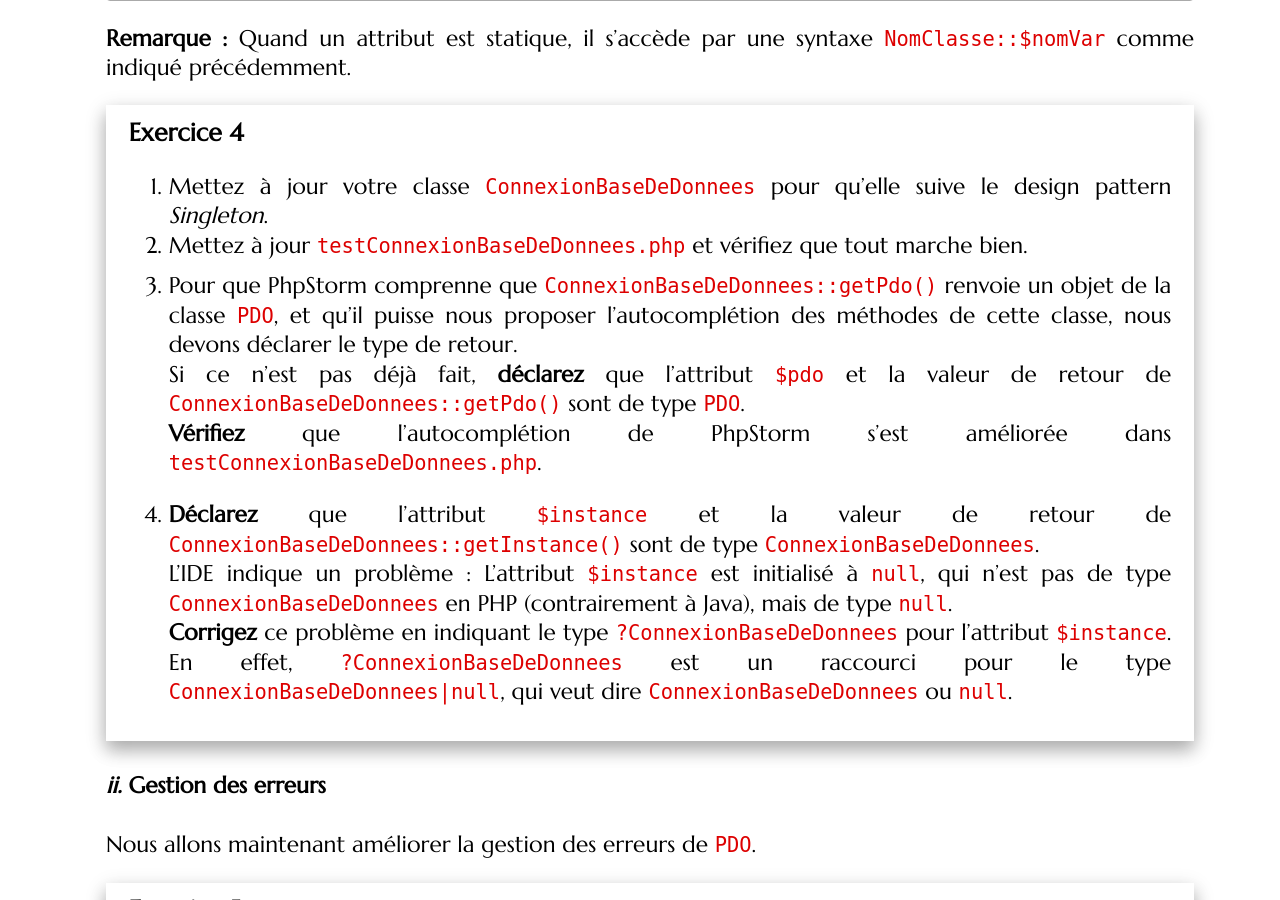
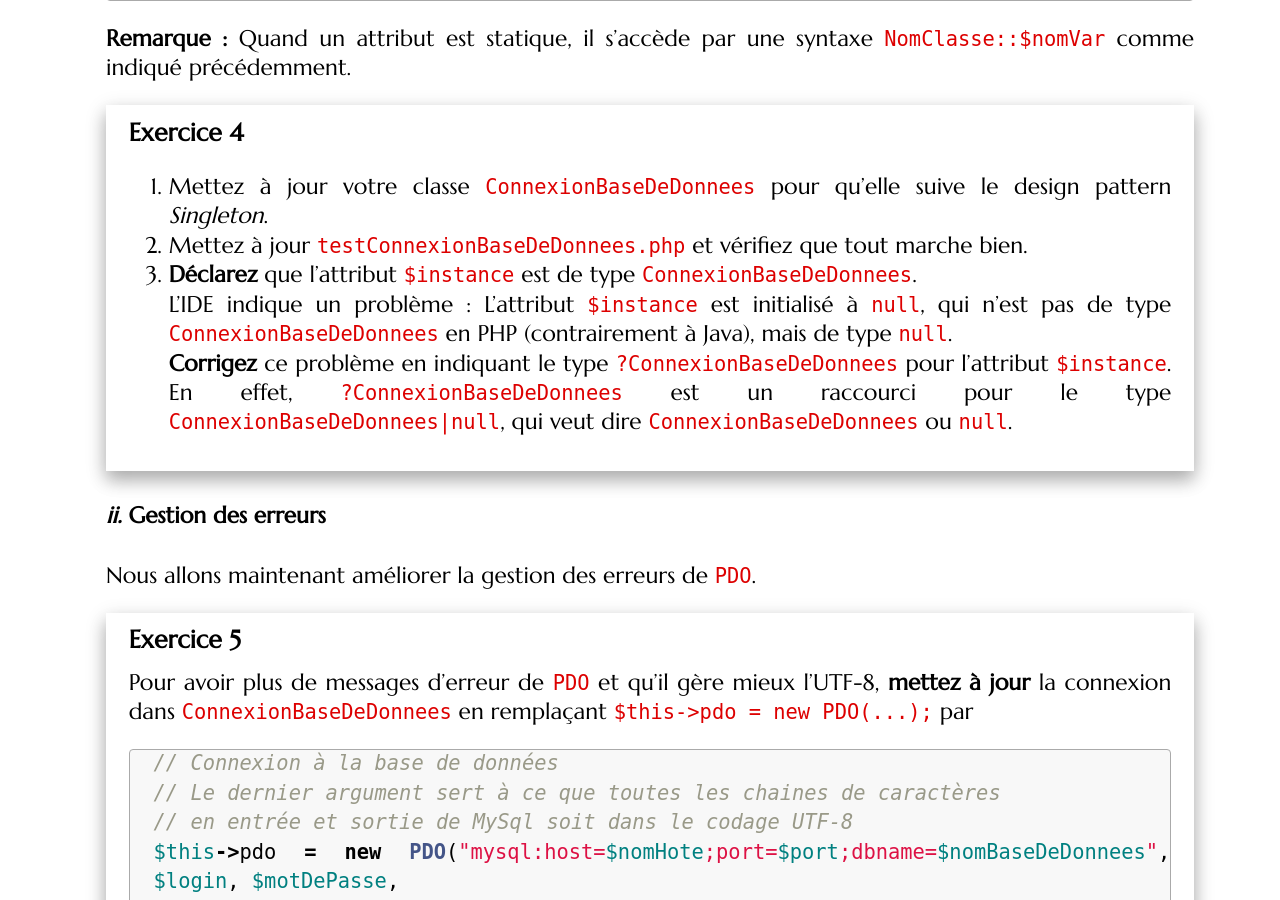
Before and after one commit to romainlebreton/R3.01-DeveloppementWeb, a Jekyll site: the page built from tutorials/tutorial2.md, in a window 1280 px wide and 900 px high, scrolled down 6627 px. Built offline with Jekyll 4.4.1, drawn with Linux system fonts in a browser that asks for light colours; some web fonts are replaced.

Commit message:
$pdo est déjà typé

```diff
--- a/tutorials/tutorial2.md
+++ b/tutorials/tutorial2.md
@@ -272,15 +272,14 @@ class ConnexionBaseDeDonnees {
 
 1. Mettez à jour votre classe `ConnexionBaseDeDonnees` pour qu'elle suive le design pattern *Singleton*.
 2. Mettez à jour `testConnexionBaseDeDonnees.php` et vérifiez que tout marche bien.
-3. Pour que PhpStorm comprenne que `ConnexionBaseDeDonnees::getPdo()` renvoie un objet de la classe `PDO`,
+<!-- 3. Pour que PhpStorm comprenne que `ConnexionBaseDeDonnees::getPdo()` renvoie un objet de la classe `PDO`,
    et qu'il puisse nous proposer l'autocomplétion des méthodes de cette classe, nous devons déclarer
    le type de retour.
    Si ce n'est pas déjà fait, **déclarez** que l'attribut `$pdo` et la valeur de retour de `ConnexionBaseDeDonnees::getPdo()` sont de type
    `PDO`.
    **Vérifiez** que l'autocomplétion de PhpStorm s'est améliorée dans `testConnexionBaseDeDonnees.php`.
-
-4. **Déclarez** que l'attribut `$instance` et la valeur de retour de `ConnexionBaseDeDonnees::getInstance()` sont de type
-   `ConnexionBaseDeDonnees`.
+-->
+3. **Déclarez** que l'attribut `$instance` est de type `ConnexionBaseDeDonnees`.
    L'IDE indique un problème : L'attribut `$instance` est initialisé à `null`, qui n'est pas de type
    `ConnexionBaseDeDonnees` en PHP (contrairement à Java), mais de type `null`.
    **Corrigez** ce problème en indiquant le type `?ConnexionBaseDeDonnees` pour l'attribut `$instance`. En effet, `?ConnexionBaseDeDonnees` est un raccourci pour le type `ConnexionBaseDeDonnees|null`, qui veut dire `ConnexionBaseDeDonnees` ou `null`.
```
